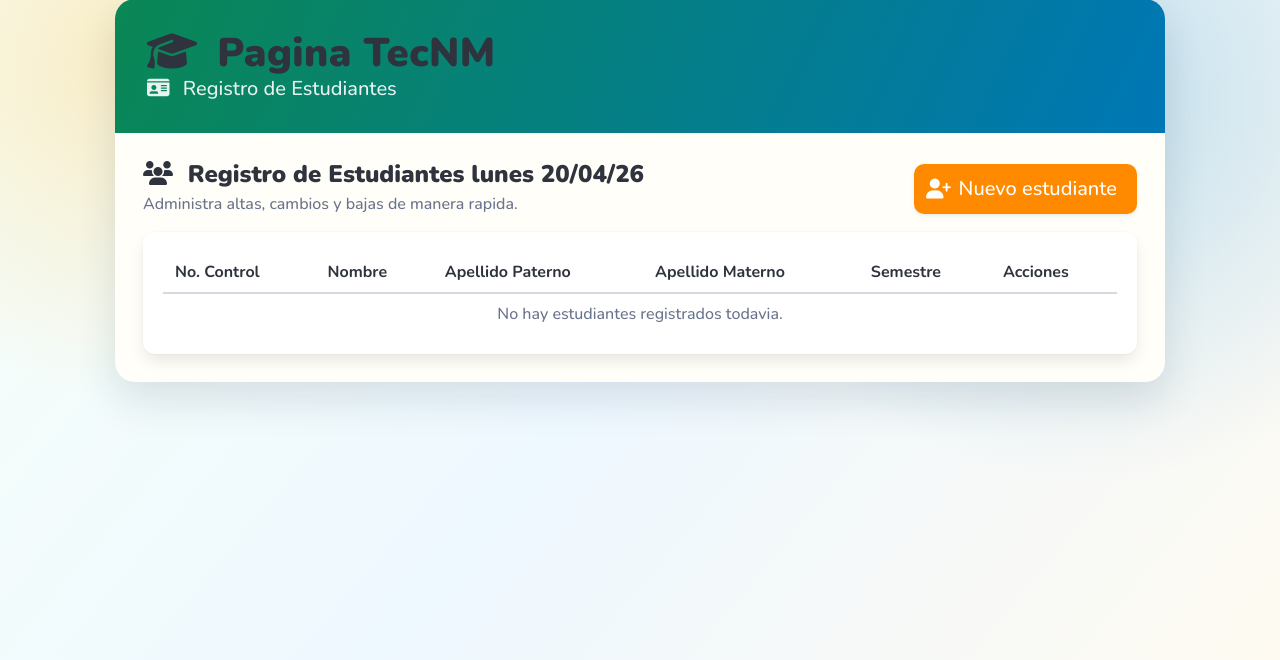
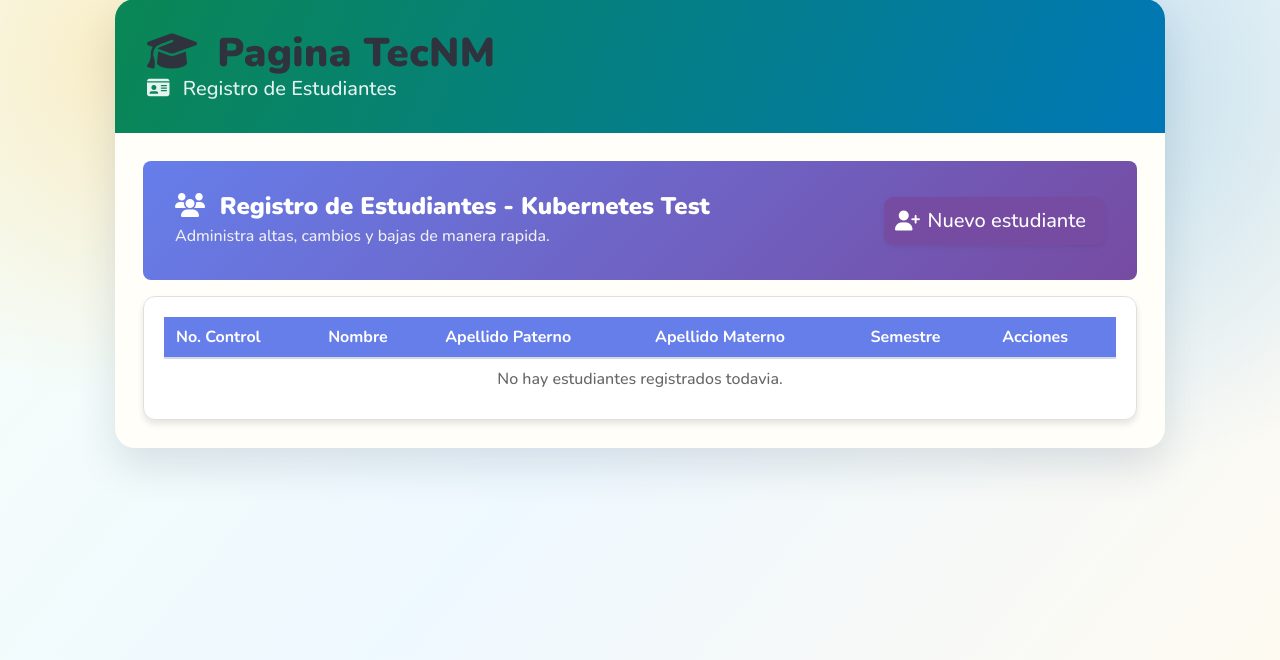
Before and after one commit to DanielWar1/CRUD_ESTUDIANTES_ENE2026, a Flask app: page / in a window 1280 px wide. Shown: the part 57-717 px from the top of the page. Run offline with Flask 3, Linux system fonts and the light colour scheme; some libraries are stand-ins or nearby versions.

Commit message:
feat: Add Kubernetes Test to main view with improved color styling for better text visibility

```diff
--- a/templates/index.html
+++ b/templates/index.html
@@ -1,45 +1,45 @@
 {% extends 'base.html' %}
 {% block title %}Lista de Estudiantes {% endblock %}
 {% block content %}
-<div class="is-flex is-justify-content-space-between is-align-items-center is-flex-wrap-wrap gap-3 mb-4 fade-up stagger-1">
+<div class="is-flex is-justify-content-space-between is-align-items-center is-flex-wrap-wrap gap-3 mb-4 fade-up stagger-1" style="background: linear-gradient(135deg, #667eea 0%, #764ba2 100%); padding: 2rem; border-radius: 8px;">
     <div>
-        <h2 class="title is-4 mb-1"><i class="fa-solid fa-users mr-2"></i> Registro de Estudiantes lunes 20/04/26 </h2>
-        <p class="has-text-grey">Administra altas, cambios y bajas de manera rapida.</p>
+        <h2 class="title is-4 mb-1" style="color: #ffffff;"><i class="fa-solid fa-users mr-2"></i> Registro de Estudiantes - Kubernetes Test </h2>
+        <p style="color: #f0f0f0;">Administra altas, cambios y bajas de manera rapida.</p>
     </div>
-    <a href="{{ url_for('create_estudiante') }}" class="button is-brand is-medium">
+    <a href="{{ url_for('create_estudiante') }}" class="button is-brand is-medium" style="background-color: #764ba2; color: #ffffff; border: none;">
         <span class="icon"><i class="fa-solid fa-user-plus"></i></span>
         <span>Nuevo estudiante</span>
     </a>
 </div>
 
-<div class="box fade-up stagger-2">
+<div class="box fade-up stagger-2" style="box-shadow: 0 4px 6px rgba(0, 0, 0, 0.1); border: 1px solid #e0e0e0;">
     <div class="table-container">
         <table class="table is-fullwidth is-hoverable">
-            <thead>
+            <thead style="background-color: #667eea;">
                 <tr>
-                    <th>No. Control</th>
-                    <th>Nombre</th>
-                    <th>Apellido Paterno</th>
-                    <th>Apellido Materno</th>
-                    <th>Semestre</th>
-                    <th>Acciones</th>
+                    <th style="color: #ffffff;">No. Control</th>
+                    <th style="color: #ffffff;">Nombre</th>
+                    <th style="color: #ffffff;">Apellido Paterno</th>
+                    <th style="color: #ffffff;">Apellido Materno</th>
+                    <th style="color: #ffffff;">Semestre</th>
+                    <th style="color: #ffffff;">Acciones</th>
                 </tr>
             </thead>
             <tbody>
                 {% for estudiante in estudiantes %}
-                <tr>
-                    <td><span class="tag is-info is-light">{{ estudiante.no_control }}</span></td>
-                    <td>{{ estudiante.nombre }}</td>
-                    <td>{{ estudiante.ap_paterno }}</td>
-                    <td>{{ estudiante.ap_materno }}</td>
-                    <td><span class="tag is-success is-light">{{ estudiante.semestre }}</span></td>
+                <tr style="border-bottom: 1px solid #e0e0e0; background-color: #f9f9f9;">
+                    <td style="color: #333333;"><span class="tag is-info is-light">{{ estudiante.no_control }}</span></td>
+                    <td style="color: #333333;">{{ estudiante.nombre }}</td>
+                    <td style="color: #333333;">{{ estudiante.ap_paterno }}</td>
+                    <td style="color: #333333;">{{ estudiante.ap_materno }}</td>
+                    <td style="color: #333333;"><span class="tag is-success is-light">{{ estudiante.semestre }}</span></td>
                     <td>
                         <div class="buttons are-small">
-                            <a href="{{ url_for('update_estudiante', no_control=estudiante.no_control) }}" class="button is-warning is-light">
+                            <a href="{{ url_for('update_estudiante', no_control=estudiante.no_control) }}" class="button is-warning is-light" style="color: #333333;">
                                 <span class="icon"><i class="fa-solid fa-pen"></i></span>
                                 <span>Actualizar</span>
                             </a>
-                            <a href="{{ url_for('delete_estudiante', no_control=estudiante.no_control) }}" class="button is-danger is-light">
+                            <a href="{{ url_for('delete_estudiante', no_control=estudiante.no_control) }}" class="button is-danger is-light" style="color: #333333;">
                                 <span class="icon"><i class="fa-solid fa-trash"></i></span>
                                 <span>Eliminar</span>
                             </a>
@@ -48,7 +48,7 @@
                 </tr>
                 {% else %}
                 <tr>
-                    <td colspan="6" class="has-text-centered has-text-grey">No hay estudiantes registrados todavia.</td>
+                    <td colspan="6" class="has-text-centered" style="color: #666666;">No hay estudiantes registrados todavia.</td>
                 </tr>
                 {% endfor %}
             </tbody>
```
